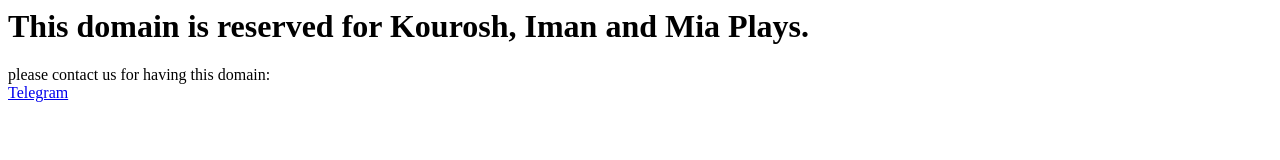
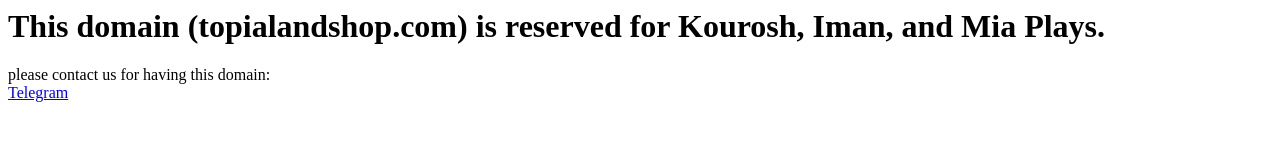
Before and after one commit to topialandshop/topialandshop.github.io, a plain HTML site: page index.html in a window 1280 px wide. Drawn offline with Linux system fonts and the light colour scheme.

Commit message:
Update index.html

```diff
--- a/index.html
+++ b/index.html
@@ -1,5 +1,5 @@
 <h1>
-  This domain is reserved for Kourosh, Iman and Mia Plays.
+  This domain (<b>topialandshop.com</b>) is reserved for Kourosh, Iman, and Mia Plays.
 </h1>
 
 <p>
```
